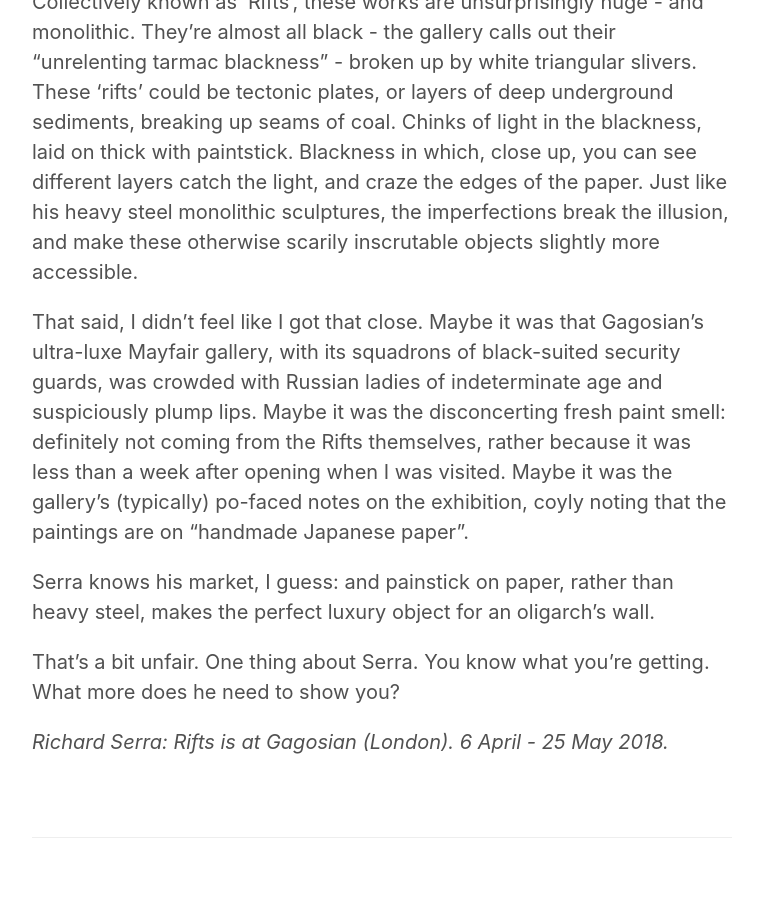
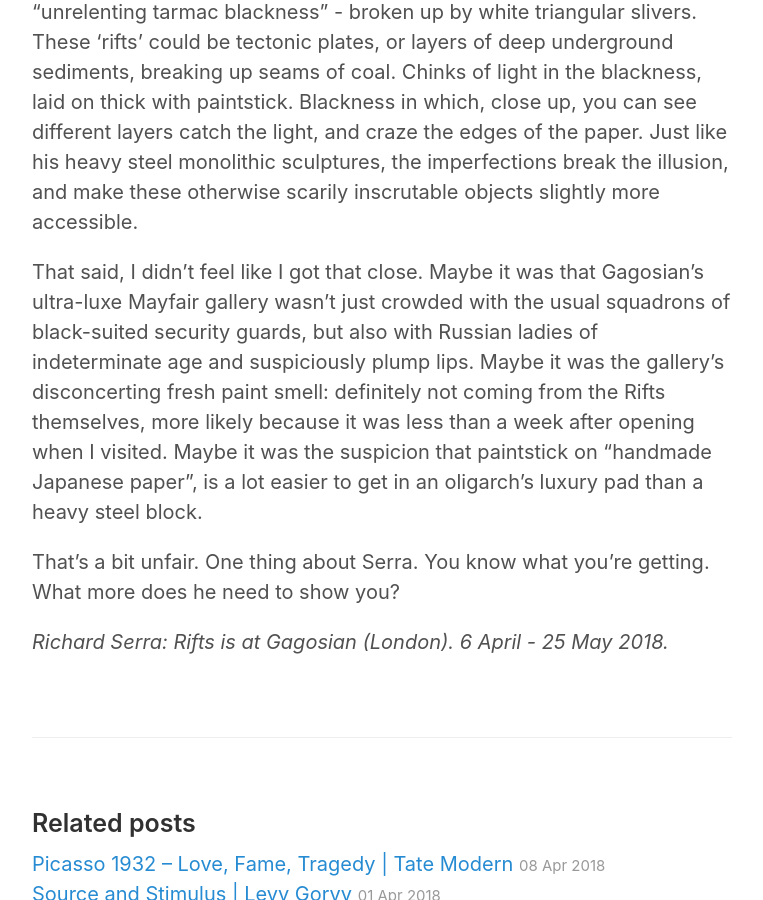
Before and after one commit to JMDKC/jmdkc.github.io, a Jekyll site: the page built from _posts/2018-04-15-serra-gagosian.md, in a window 1280 px wide and 900 px high, scrolled down 1076 px. Shown: the whole window, without its empty margins (258-1021 px from the left). Built offline with Jekyll 4.4.1, drawn with Linux system fonts in a browser that asks for light colours; some of the changed text lies outside the part shown.

Commit message:
amended serra post

```diff
--- a/_posts/2018-04-15-serra-gagosian.md
+++ b/_posts/2018-04-15-serra-gagosian.md
@@ -11,9 +11,7 @@ Fair enough, Richard! After all, he's world-famous for his huge, dense, occasion
 
 Collectively known as 'Rifts', these works are unsurprisingly huge - and monolithic. They're almost all black - the gallery calls out their "unrelenting tarmac blackness" - broken up by white triangular slivers. These 'rifts' could be tectonic plates, or layers of deep underground sediments, breaking up seams of coal. Chinks of light in the blackness, laid on thick with paintstick. Blackness in which, close up, you can see different layers catch the light, and craze the edges of the paper. Just like his heavy steel monolithic sculptures, the imperfections break the illusion, and make these otherwise scarily inscrutable objects slightly more accessible.
 
-That said, I didn't feel like I got that close. Maybe it was that Gagosian's ultra-luxe Mayfair gallery, with its squadrons of black-suited security guards, was crowded with Russian ladies of indeterminate age and suspiciously plump lips. Maybe it was the disconcerting fresh paint smell: definitely not coming from the Rifts themselves, rather because it was less than a week after opening when I was visited. Maybe it was the gallery's (typically) po-faced notes on the exhibition, coyly noting that the paintings are on "handmade Japanese paper".
-
-Serra knows his market, I guess: and painstick on paper, rather than heavy steel, makes the perfect luxury object for an oligarch's wall.
+That said, I didn't feel like I got that close. Maybe it was that Gagosian's ultra-luxe Mayfair gallery wasn't just crowded with the usual squadrons of black-suited security guards, but also with Russian ladies of indeterminate age and suspiciously plump lips. Maybe it was the gallery's disconcerting fresh paint smell: definitely not coming from the Rifts themselves, more likely because it was less than a week after opening when I visited. Maybe it was the suspicion that paintstick on "handmade Japanese paper", is a lot easier to get in an oligarch's luxury pad than a heavy steel block.
 
 That's a bit unfair. One thing about Serra. You know what you're getting. What more does he need to show you?
 
```
Also changed, not shown: other parts of _posts/2018-04-15-serra-gagosian.md (+1 -1 lines).
